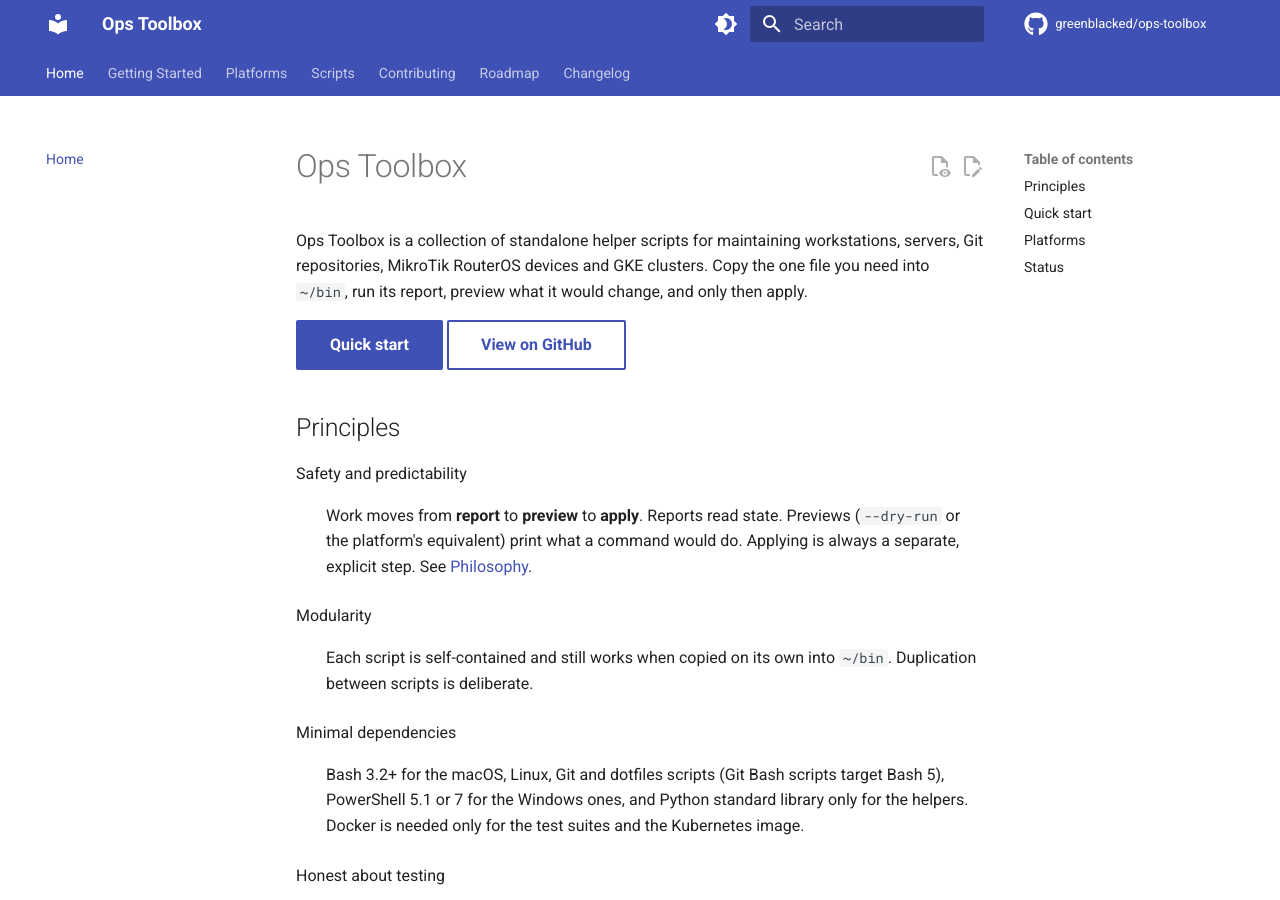
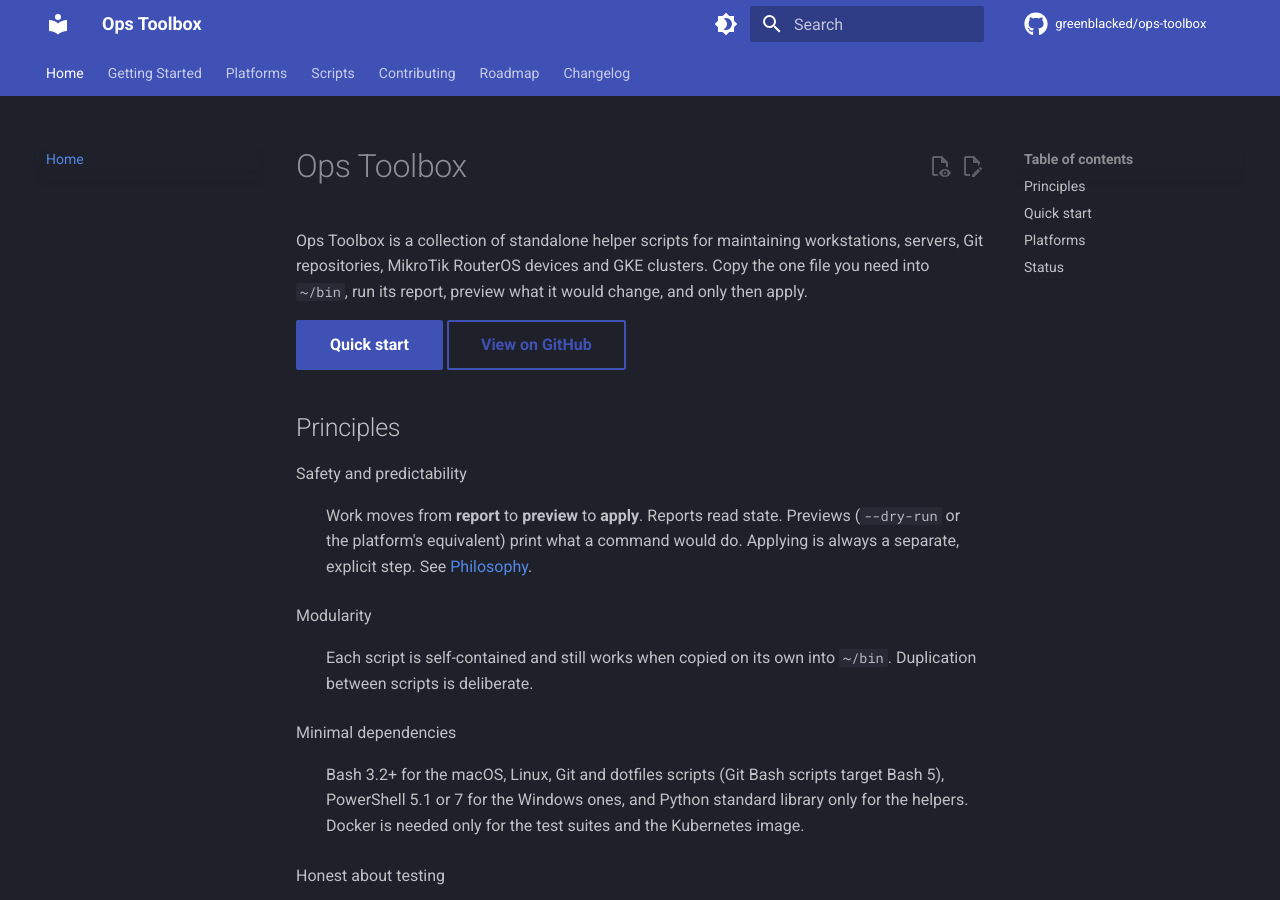
Before and after one commit to greenblacked/ops-toolbox, an MkDocs documentation site: the page built from docs/index.md, in a window 1280 px wide and 900 px high. Built offline with MkDocs 1.6.1 and Material for MkDocs 9.7.7, drawn with Linux system fonts in a browser that asks for light colours; comment, search, counter and statistics services are not loaded.

Commit message:
fix(docs): make dark the default palette

```diff
--- a/mkdocs.yml
+++ b/mkdocs.yml
@@ -28,16 +28,15 @@
   name: material
   language: en
   palette:
-    # Dark first, so it is the default; the toggle switches to light.
-    - media: "(prefers-color-scheme)"
-      scheme: slate
+    # No media queries: Material then uses the first entry (dark) for every
+    # visitor, and the toggle switches to light.
+    - scheme: slate
       primary: indigo
       accent: teal
       toggle:
         icon: material/brightness-4
         name: Switch to light mode
-    - media: "(prefers-color-scheme: light)"
-      scheme: default
+    - scheme: default
       primary: indigo
       accent: teal
       toggle:
```
